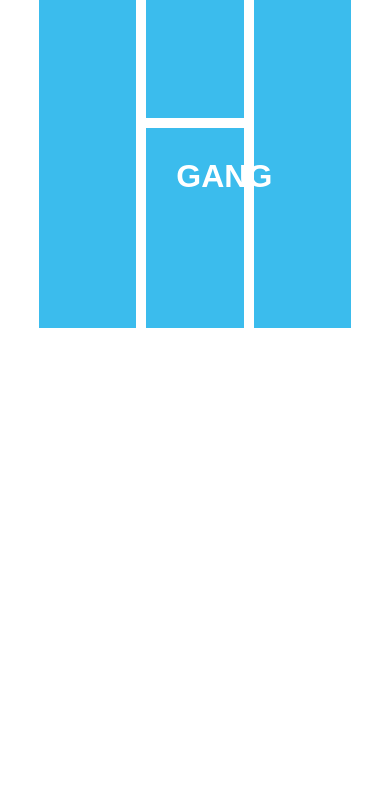
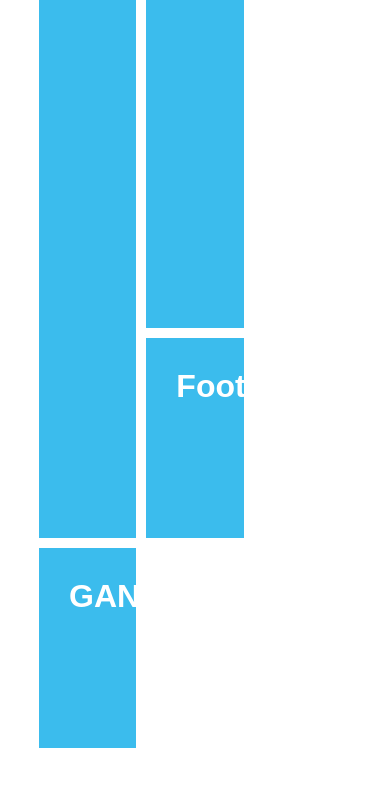
Before and after one commit to Boutroisjordan/grid-area, a plain HTML site: page index.html in a window 390 px wide. Shown: the part 751-1538 px from the top of the page. Before the commit the page ends 1118 px from the top, so only its background shows below. Drawn offline with Linux system fonts and the light colour scheme.

Commit message:
Update style2.css

```diff
--- a/style2.css
+++ b/style2.css
@@ -62,3 +62,17 @@ nav a {
     color: white;
     font-size: 25px;
 }
+
+@media (max-width: 1000px) {
+    #content {
+        grid-template-columns: (4, 1fr);
+        grid-template-areas:
+        "header header aside aside"
+        "header header main main"
+        "header header main main"
+         "nav nav section section"
+         "nav nav section section"
+         "nav nav footer footer"
+         "gang gang . .";
+    }
+}
```
